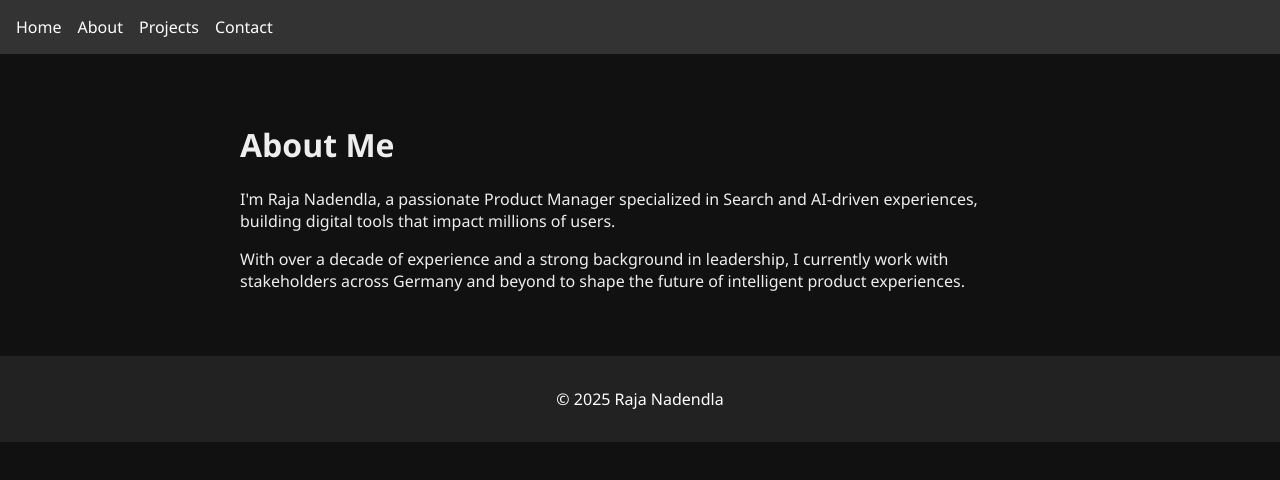
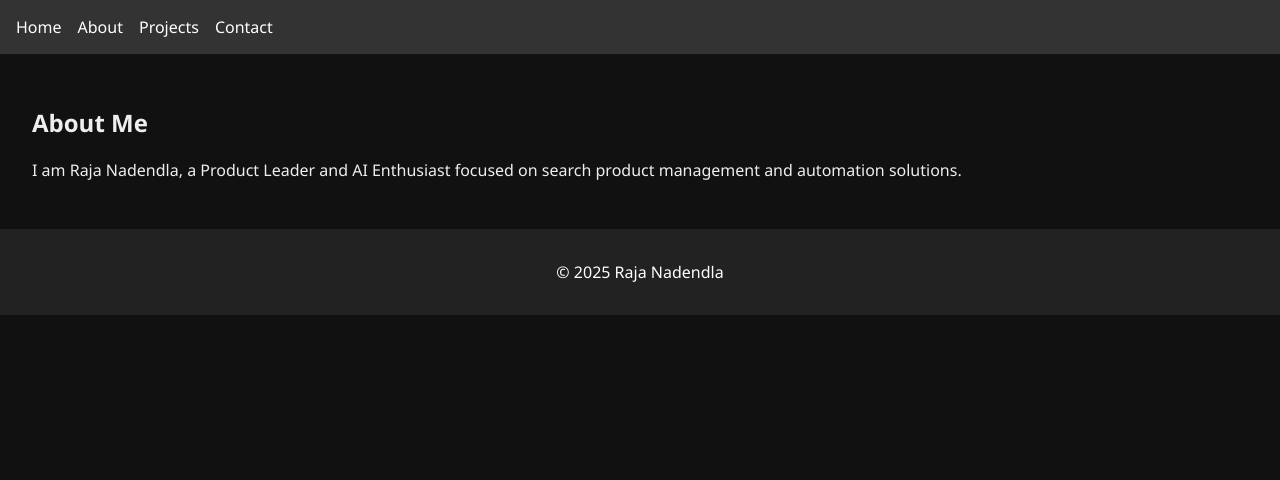
Before and after one commit to RajaNadendla/Portfolio, a Next.js app: page /about in a window 1280 px wide. Shown: the top 480 px of the page. Built offline with nearby package versions, Linux system fonts and the light colour scheme.

Commit message:
Update about.js

```diff
--- a/pages/about.js
+++ b/pages/about.js
@@ -1,13 +1,13 @@
-import Layout from '../components/Layout'
+
+import Layout from '../components/Layout';
 
 export default function About() {
   return (
     <Layout>
-      <div className="container">
-        <h1>About Me</h1>
-        <p>I'm Raja Nadendla, a passionate Product Manager specialized in Search and AI-driven experiences, building digital tools that impact millions of users.</p>
-        <p>With over a decade of experience and a strong background in leadership, I currently work with stakeholders across Germany and beyond to shape the future of intelligent product experiences.</p>
-      </div>
+      <section style={{ padding: '2rem' }}>
+        <h2>About Me</h2>
+        <p>I am Raja Nadendla, a Product Leader and AI Enthusiast focused on search product management and automation solutions.</p>
+      </section>
     </Layout>
-  )
+  );
 }
```
